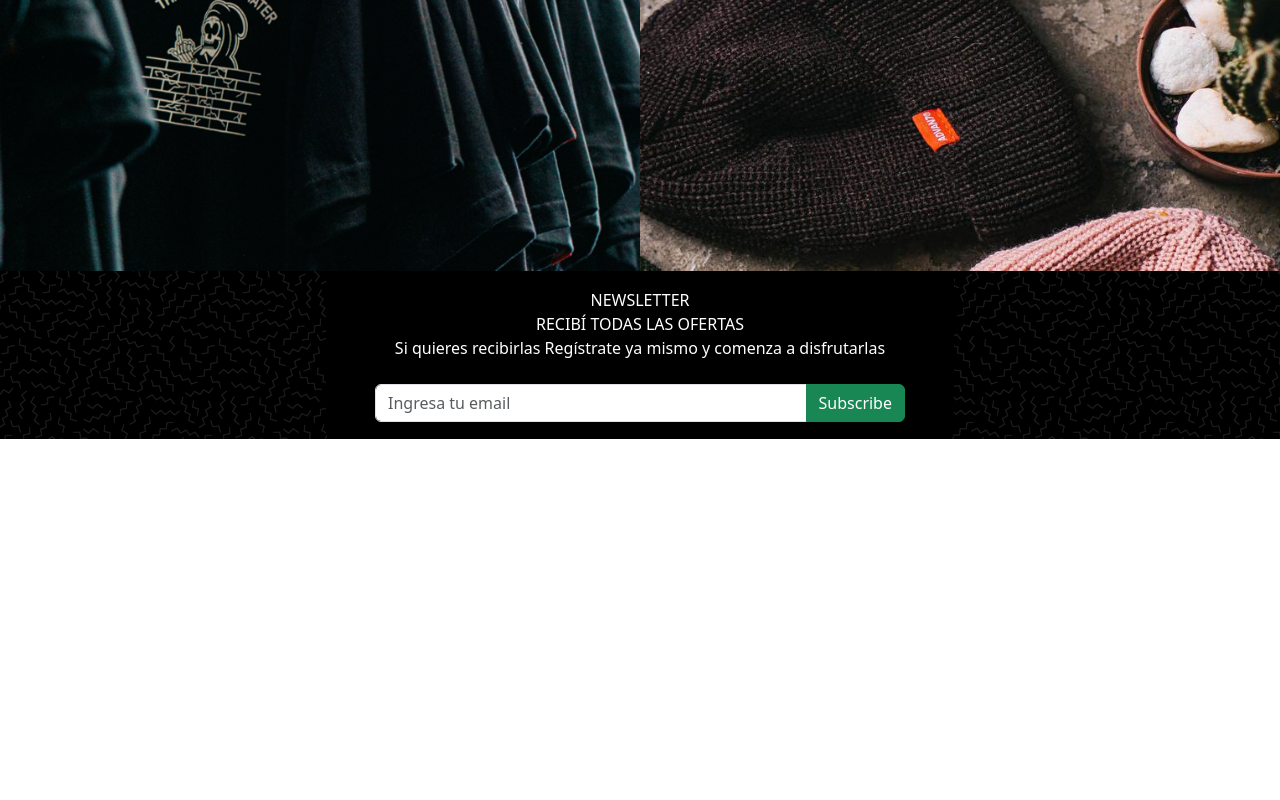
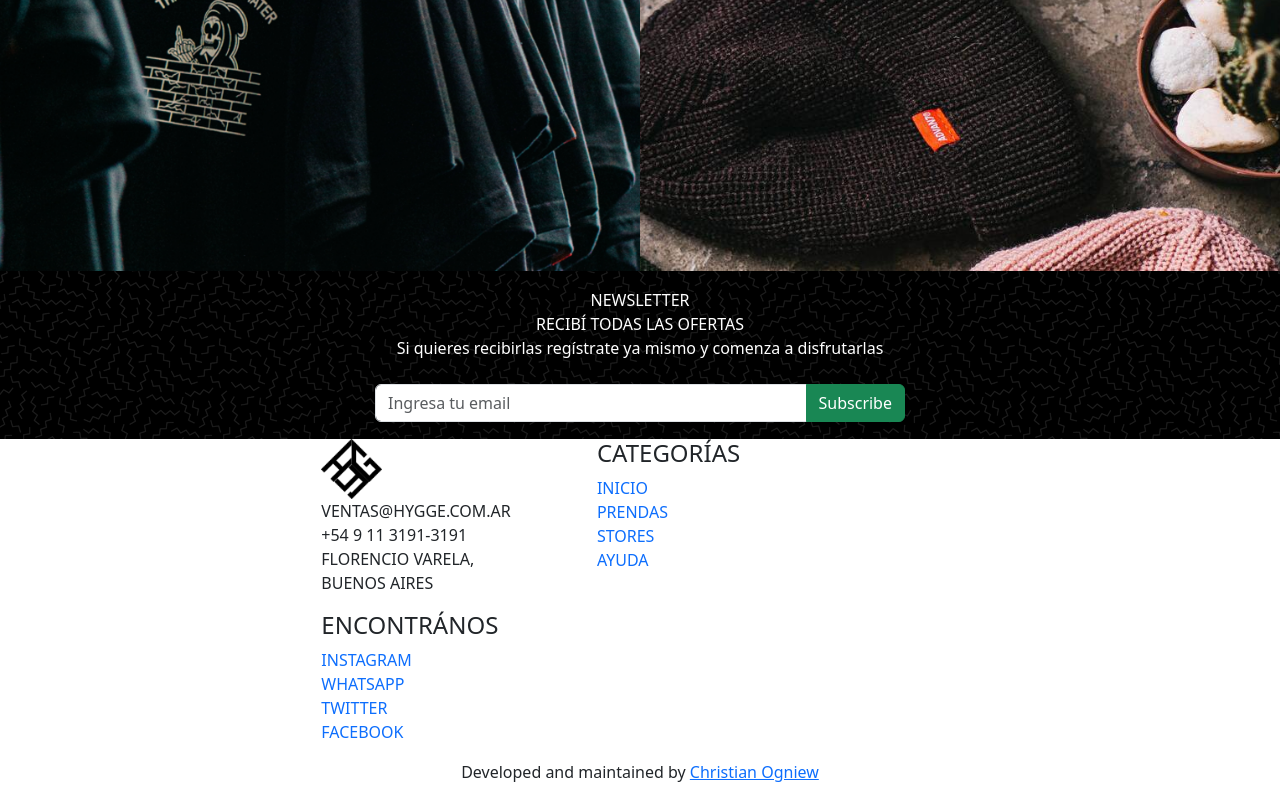
Before and after one commit to ChristianOgniew/PreEntrega2-Ogniew, a plain HTML site: page index.html in a window 1280 px wide. Shown: the part 1052-1852 px from the top of the page. Before the commit the page ends 1491 px from the top, so only its background shows below. Drawn offline with nearby package versions, Linux system fonts and the light colour scheme.

Commit message:
agregue newsletter y footer

```diff
--- a/index.html
+++ b/index.html
@@ -99,13 +99,13 @@
       class="newsletter__container row d-flex justify-content-center align-items-center rows"
     >
       <div class="col-md-6">
-        <div class="card bg-black text-white">
+        <div class="card bg-transparent text-white">
           <div class="text-center">
             <span class="d-block mt-3"
               >NEWSLETTER
               <br />
               RECIBÍ TODAS LAS OFERTAS <br />
-              Si quieres recibirlas Regístrate ya mismo y comenza a
+              Si quieres recibirlas regístrate ya mismo y comenza a
               disfrutarlas</span
             >
 
@@ -133,6 +133,77 @@
     </div>
     <!-- FIN DEL NEWSLETTER -->
 
+    <!-- FOOTER -->
+    <footer>
+      <div class="container d-flex justify-content-center align-items-center">
+        <div class="row">
+          <div class="col-xl-4 col-lg-4 col-md-4">
+            <div>
+              <img
+                src="./img/logohyggenegro.png"
+                height="60px"
+                alt="logo de la marca"
+              />
+              <p class="mb-30 footer-desc">
+                VENTAS@HYGGE.COM.AR<br />
+                +54 9 11 3191-3191<br />
+                FLORENCIO VARELA, BUENOS AIRES<br />
+              </p>
+            </div>
+          </div>
+          <div class="col-xl-4 offset-xl-1 col-lg-4 col-md-4">
+            <div class="">
+              <h4>CATEGORÍAS</h4>
+              <ul class="list-unstyled">
+                <li>
+                  <a href="#" class="text-decoration-none">INICIO</a>
+                </li>
+                <li>
+                  <a href="#" class="text-decoration-none">PRENDAS</a>
+                </li>
+                <li>
+                  <a href="#" class="text-decoration-none">STORES</a>
+                </li>
+                <li>
+                  <a href="#" class="text-decoration-none">AYUDA</a>
+                </li>
+              </ul>
+            </div>
+          </div>
+          <div class="col-xl-4 col-lg-4 col-md-4">
+            <div>
+              <h4>ENCONTRÁNOS</h4>
+              <ul class="list-unstyled">
+                <li>
+                  <a href="#" class="text-decoration-none">INSTAGRAM</a>
+                </li>
+                <li>
+                  <a href="#" class="text-decoration-none">WHATSAPP</a>
+                </li>
+                <li>
+                  <a href="#" class="text-decoration-none">TWITTER</a>
+                </li>
+                <li>
+                  <a href="#" class="text-decoration-none">FACEBOOK</a>
+                </li>
+              </ul>
+            </div>
+          </div>
+        </div>
+      </div>
+    </footer>
+    <!-- FIN FOOTER -->
+    <!-- COPY -->
+    <div class="d-flex justify-content-center">
+      <div class="copyright">
+        <p>
+          Developed and maintained by
+          <a href="#" target="_blank">Christian Ogniew</a>
+        </p>
+      </div>
+    </div>
+    <!-- FIN DEL COPY -->
+
     <!-- FIN -->
     <script
       src="https://cdn.jsdelivr.net/npm/bootstrap@5.3.0-alpha1/dist/js/bootstrap.bundle.min.js"
```
